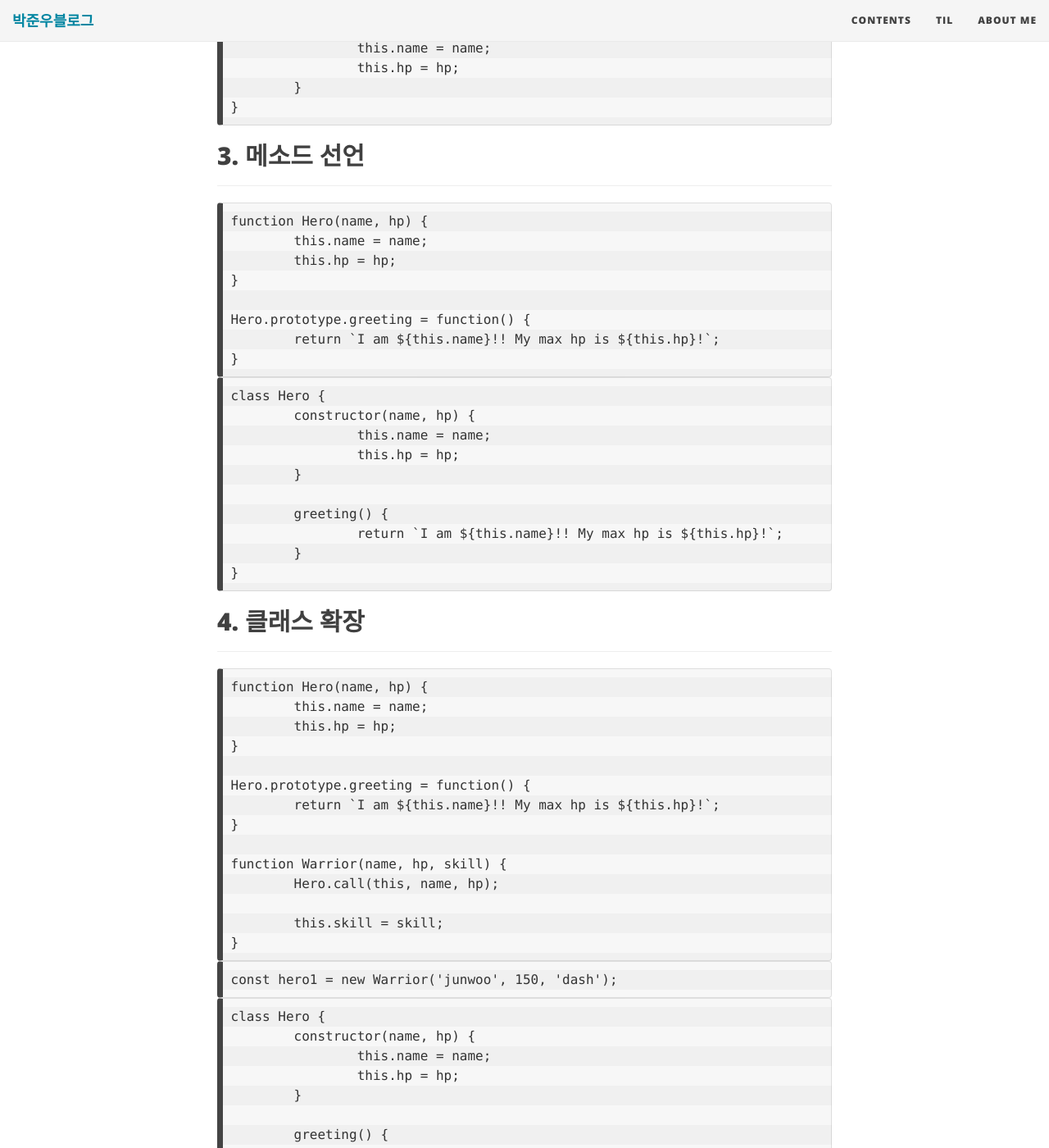
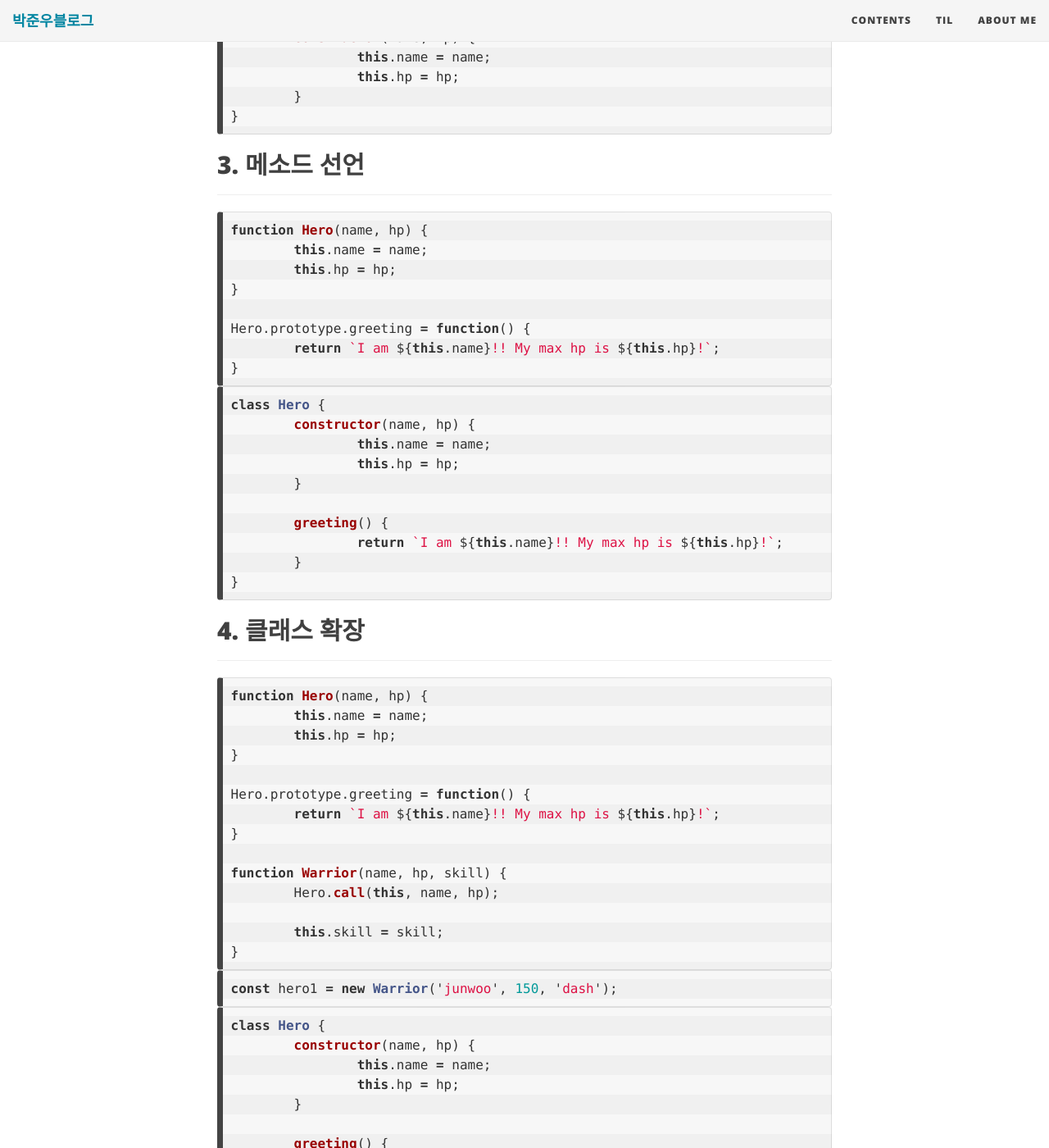
Before and after one commit to JUNWOO45/junwoo45.github.io.archived, a Jekyll site: the page built from _posts/2019-08-14-class.md, in a window 1280 px wide and 1400 px high, scrolled down 1956 px. Shown: the whole window at 82% size. Built offline with Jekyll 4.4.1, drawn with Linux system fonts in a browser that asks for light colours; nearby versions of some CDN libraries; some of the changed text lies outside the part shown.

Commit message:
class 가독성 향상

````diff
--- a/_posts/2019-08-14-class.md
+++ b/_posts/2019-08-14-class.md
@@ -23,18 +23,18 @@ const ex2 = class {}
 
 
 > " 지정된 객체의 프로토타입(  [[Prototype]]  )을 return 합니다. "
->
-> ```
-> var mother = {name: 'hahaha'};
->
-> var child = Object.create(mother);
->
-> Object.getPrototypeOf(child) === mother;	//true
-> ```
 
+```javascript
+var mother = {name: 'hahaha'};
 
+var child = Object.create(mother);
 
+Object.getPrototypeOf(child) === mother;	//true
 ```
+
+---
+
+```javascript
 Object.getPrototypeOf(ex1);		// ƒ () { [native code] }
 Object.getPrototypeOf(ex2);		// ƒ () { [native code] }
 ```
@@ -67,14 +67,14 @@ Object.getPrototypeOf(ex2);		// ƒ () { [native code] }
 
 ### es2015에서 class가 소개되기 이전엔 객체지향 디자인 패턴을 모방하기위해 **생성자 함수** 를 이용해 왔습니다.
 
-```
+```javascript
 function Hero(name, hp) {
 	this.name = name;
 	this.hp = hp;
 }
 ```
 
-```
+```javascript
 class Hero {
 	constructor(name, hp) {
 		this.name = name;
@@ -91,7 +91,7 @@ class Hero {
 
 ------
 
-```
+```javascript
 function Hero(name, hp) {
 	this.name = name;
 	this.hp = hp;
@@ -102,7 +102,7 @@ Hero.prototype.greeting = function() {
 }
 ```
 
-```
+```javascript
 class Hero {
 	constructor(name, hp) {
 		this.name = name;
@@ -123,7 +123,7 @@ class Hero {
 
 ------
 
-```
+```javascript
 function Hero(name, hp) {
 	this.name = name;
 	this.hp = hp;
@@ -140,13 +140,13 @@ function Warrior(name, hp, skill) {
 }
 ```
 
-```
+```javascript
 const hero1 = new Warrior('junwoo', 150, 'dash');
 ```
 
 
 
-```
+```javascript
 class Hero {
 	constructor(name, hp) {
 		this.name = name;
@@ -167,7 +167,7 @@ class Warrior extends Hero {
 }
 ```
 
-```
+```javascript
 const hero2 = new Warrior('gaon', 9999, 'whirlwind');
 ```
 
````
